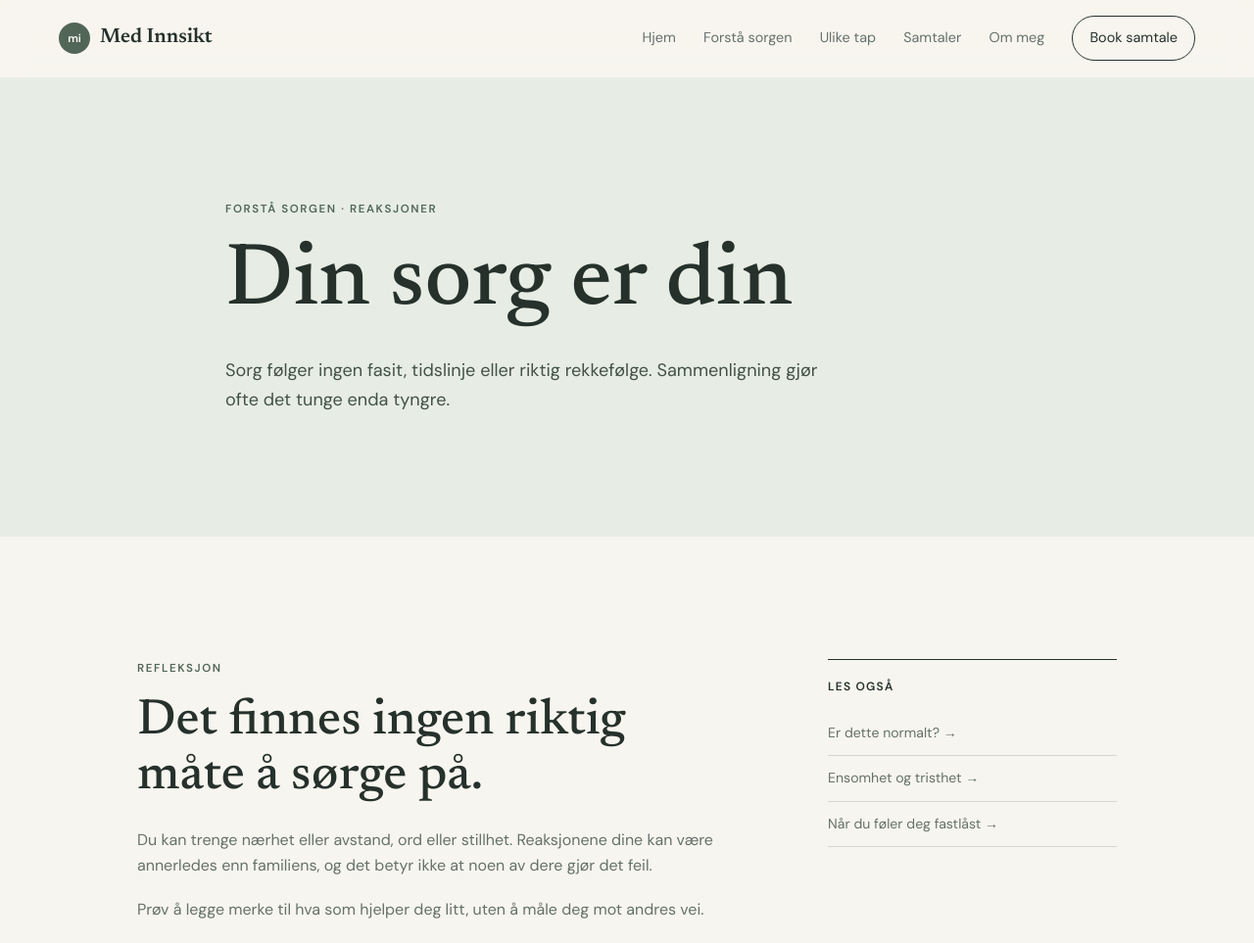
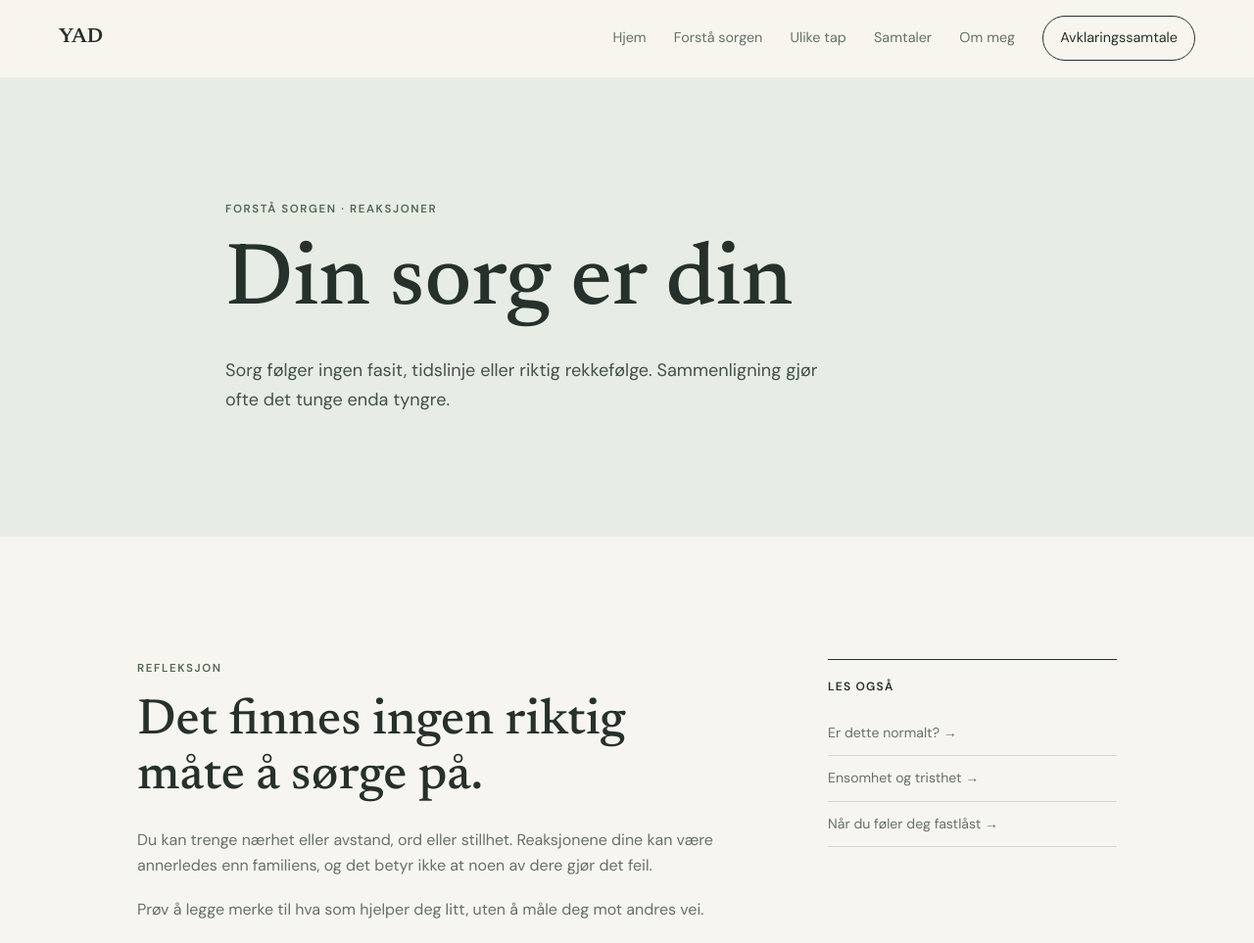
Before and after one commit to HRehmanii/Hawe, a plain HTML site: page tema-din-sorg.html in a window 1280 px wide. Shown: the top 963 px of the page at 98% size. Drawn offline with Linux system fonts and the light colour scheme.

Commit message:
Update page title and button text in tema-din-sorg.html

```diff
--- a/tema-din-sorg.html
+++ b/tema-din-sorg.html
@@ -3,7 +3,7 @@
 <head>
 <meta charset="UTF-8">
 <meta name="viewport" content="width=device-width, initial-scale=1.0">
-<title>Din sorg er din | Med Innsikt</title>
+<title>Din sorg er din | YAD</title>
 <link rel="stylesheet" href="style.css">
 <link href="https://fonts.googleapis.com/css2?family=DM+Sans:wght@400;500;600&family=Newsreader:opsz,wght@6..72,400;6..72,500;6..72,600&display=swap" rel="stylesheet">
 </head>
@@ -11,8 +11,8 @@
 <header class="site-header" id="nav">
 <div class="container nav__inner">
 <a class="brand" href="index.html">
-<span class="brand__mark">mi</span>
-<span>Med Innsikt</span>
+
+<span>YAD</span>
 </a>
 <button class="nav__burger" id="burger" aria-label="Åpne meny" aria-expanded="false">
 <span></span>
@@ -25,7 +25,7 @@
 <a href="ulike-tap.html">Ulike tap</a>
 <a href="samtaler.html">Samtaler</a>
 <a href="ommeg.html">Om meg</a>
-<a class="nav__cta" href="samtaler.html#book">Book samtale</a>
+<a class="nav__cta" href="samtaler.html#book">Avklaringssamtale</a>
 </nav>
 </div>
 </header>
@@ -58,7 +58,7 @@
 <p class="eyebrow">En mild invitasjon</p>
 <h2>Kjenner du deg igjen?</h2>
 <p>Du er velkommen til en samtale. Vi kan begynne der du er.</p>
-<a class="button button--light" href="samtaler.html#book">Book en gratis førstesamtale</a>
+<a class="button button--light" href="samtaler.html#book">Be om gratis avklaringssamtale</a>
 </div>
 </section>
 </main>
```
